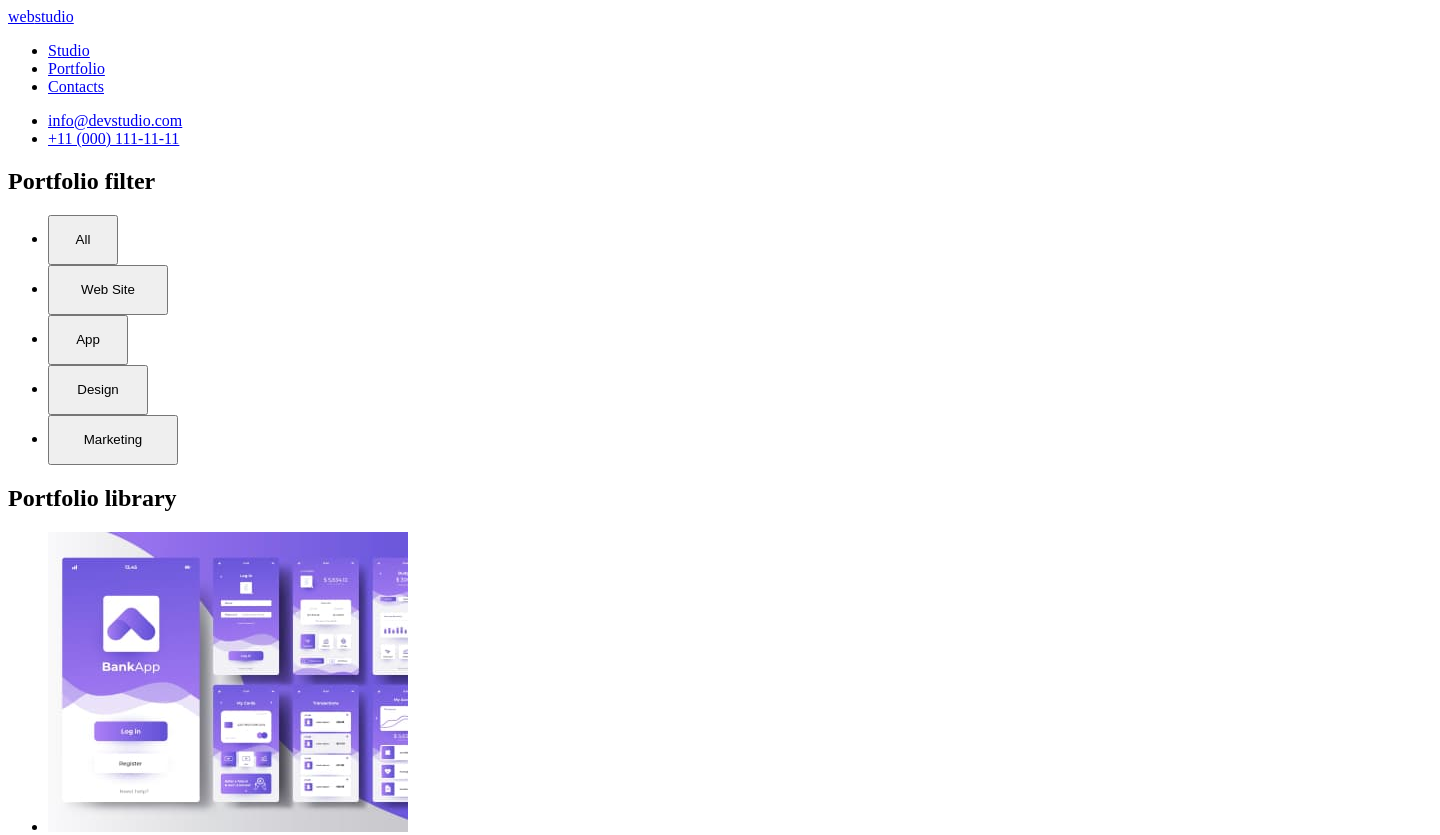
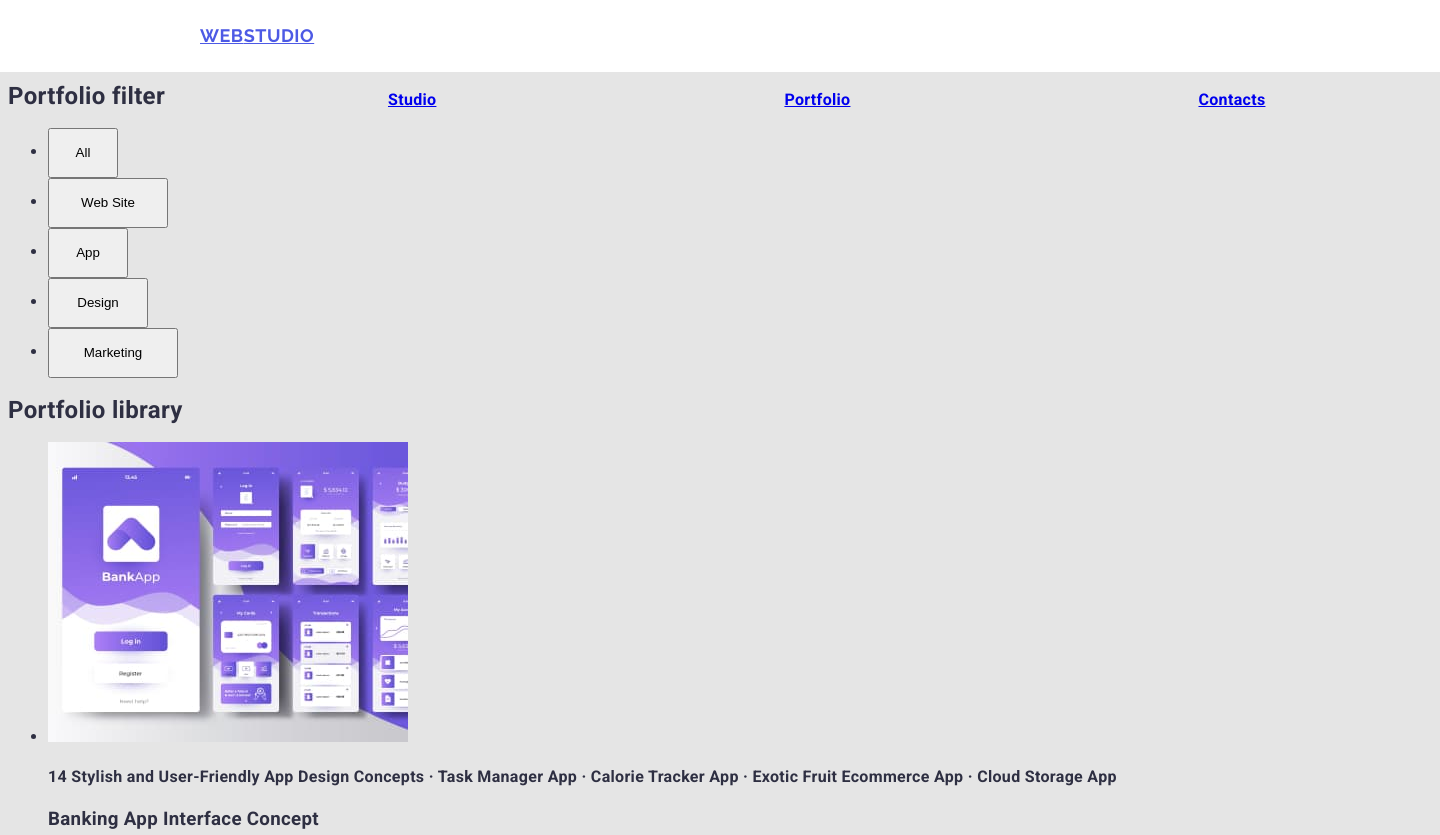
Before and after one commit to DmytroErmakov/goit-markup-hw-02, a plain HTML site: page portfolio.html in a window 1280 px wide. Shown: the top 835 px of the page, 1440 px wide, since content can reach past the window. Drawn offline with Linux system fonts and the light colour scheme.

Commit message:
an attempt at styling

```diff
--- a/css/styles.css
+++ b/css/styles.css
@@ -1,7 +1,82 @@
-:root {
+/* :root {
+
+} */
+
+body {
+    font-family: 'Roboto', sans-serif;
+    background-color: #E5E5E5;
+    font-style: normal;
+    font-weight: 600;
+    font-size: 16px;
+    line-height: 24px;
+    letter-spacing: 0.02em;
+    color: #2E2F42;
+}
+
+.navy {
+background-color: #FFFFFF;
+position: absolute;
+width: 1440px;
+height: 72px;
+left: 0px;
+top: 0px;
+}
+
+.logo {
+color: #4D5AE5;
+font-family: 'Raleway';
+font-style: normal;
+font-weight: 800;
+font-size: 18px;
+line-height: 24px;
+letter-spacing: 0.03em;
+text-transform: uppercase;
+display: flex;
+align-items: center;
+margin-left: 200px;
+margin-top: 24px;
 
 }
 
-body {
+.navy-list {
+     list-style:none;
+}
+.navy-item {
+margin-top: 24px;
+    margin-left: 348px;
+display: block;
+        float: left;
+}
+
+.navy-about {
+    color: #434455;
+    font-family: 'Roboto';
+font-style: normal;
+font-weight: 400;
+font-size: 16px;
+line-height: 24px;
+letter-spacing: 0.02em;
+}
+
+.button-item {
+    color: #2E2F42;
+    font-family: 'Roboto';
+font-style: normal;
+font-weight: 600;
+font-size: 16px;
+line-height: 24px;
+letter-spacing: 0.02em;
+}
+
+.button-item:hover {
+    color: #434455;
+}
+
+.button-item:focus {
 
 }
+
+.button-item:active {
+    color: #4D5AE5;
+
+}
--- a/portfolio.html
+++ b/portfolio.html
@@ -4,39 +4,39 @@
     <meta charset="UTF-8">
     <meta http-equiv="X-UA-Compatible" content="IE=edge">
     <meta name="viewport" content="width=device-width, initial-scale=1.0">
-    <title>Portfolio</title>
+    <title>Web Studio</title>
     <link href="https://fonts.googleapis.com/css2?family=Raleway:wght@700&family=Roboto:wght@400;500;700;900&display=swap" rel="stylesheet">
     <link rel="stylesheet" href="./css/styles.css">
 </head>
 <body>
     <header>
-      <nav>
-        <a href="./index.html"><span>web</span>studio</a>
-        <ul>
-          <li><a href="./studio.html">Studio</a></li>
-          <li><a href="./portfolio.html">Portfolio</a></li>
-          <li><a href="./contacts.html">Contacts</a></li>
+      <nav class="navy">
+        <a href="./index.html" class="logo">web<span class="logo-type">studio</span></a>
+        <ul class="navi-list">
+          <li class="navy-item"><a href="./studio.html" class="item">Studio</a></li>
+          <li class="navy-item"><a href="./portfolio.html" class="item">Portfolio</a></li>
+          <li class="navy-item"><a href="./contacts.html" class="item">Contacts</a></li>
         </ul>
       </nav>
       <ul>
-        <li><a href="mailto:info@devstudio.com">info@devstudio.com</a></li>
-        <li><a href="tel:+110001111111">+11 (000) 111-11-11</a></li>
+        <li class="navy-about"><a href="mailto:info@devstudio.com">info@devstudio.com</a></li>
+        <li class="navy-about"><a href="tel:+110001111111">+11 (000) 111-11-11</a></li>
       </ul>
     </header>
 
     <main>
         <section>
-            <h1>Portfolio filter</h1>
-            <ul>
-                <li><button type="button" name="button1" style="width: 70px; height: 50px;">All</button></li>
-                <li><button type="button" name="button2" style="width: 120px; height: 50px;">Web Site</button></li>
-                <li><button type="button" name="button3" style="width: 80px; height: 50px;">App</button></li>
-                <li><button type="button" name="button4" style="width: 100px; height: 50px;">Design</button></li>
-                <li><button type="button" name="button5" style="width: 130px; height: 50px;">Marketing</button></li>
+            <h1 class="portfolio-head">Portfolio filter</h1>
+            <ul class="filter-button">
+                <li class="button-item"><button type="button" name="button1" style="width: 70px; height: 50px;">All</button></li>
+                <li class="button-item"><button type="button" name="button2" style="width: 120px; height: 50px;">Web Site</button></li>
+                <li class="button-item"><button type="button" name="button3" style="width: 80px; height: 50px;">App</button></li>
+                <li class="button-item"><button type="button" name="button4" style="width: 100px; height: 50px;">Design</button></li>
+                <li class="button-item"><button type="button" name="button5" style="width: 130px; height: 50px;">Marketing</button></li>
             </ul>
         </section>
         <section>
-            <h2>Portfolio library</h2>
+            <h2 class="portfolio-list">Portfolio library</h2>
             <ul>
             <li>
                 <img src="./image/banking.jpg" alt="bankapp" width="360" height="300">
```
Also changed, not shown: contacts.html (+1 -1 lines), index.html (+1 -1 lines).
